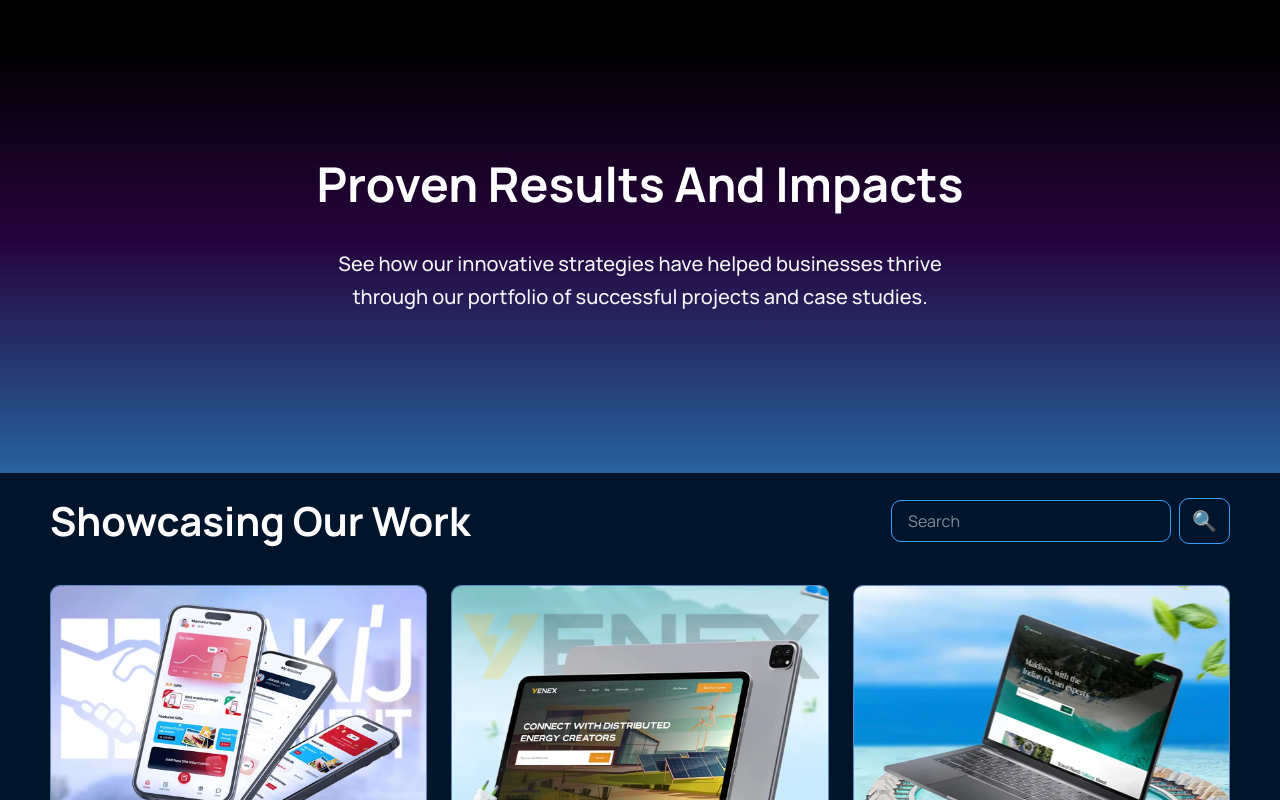
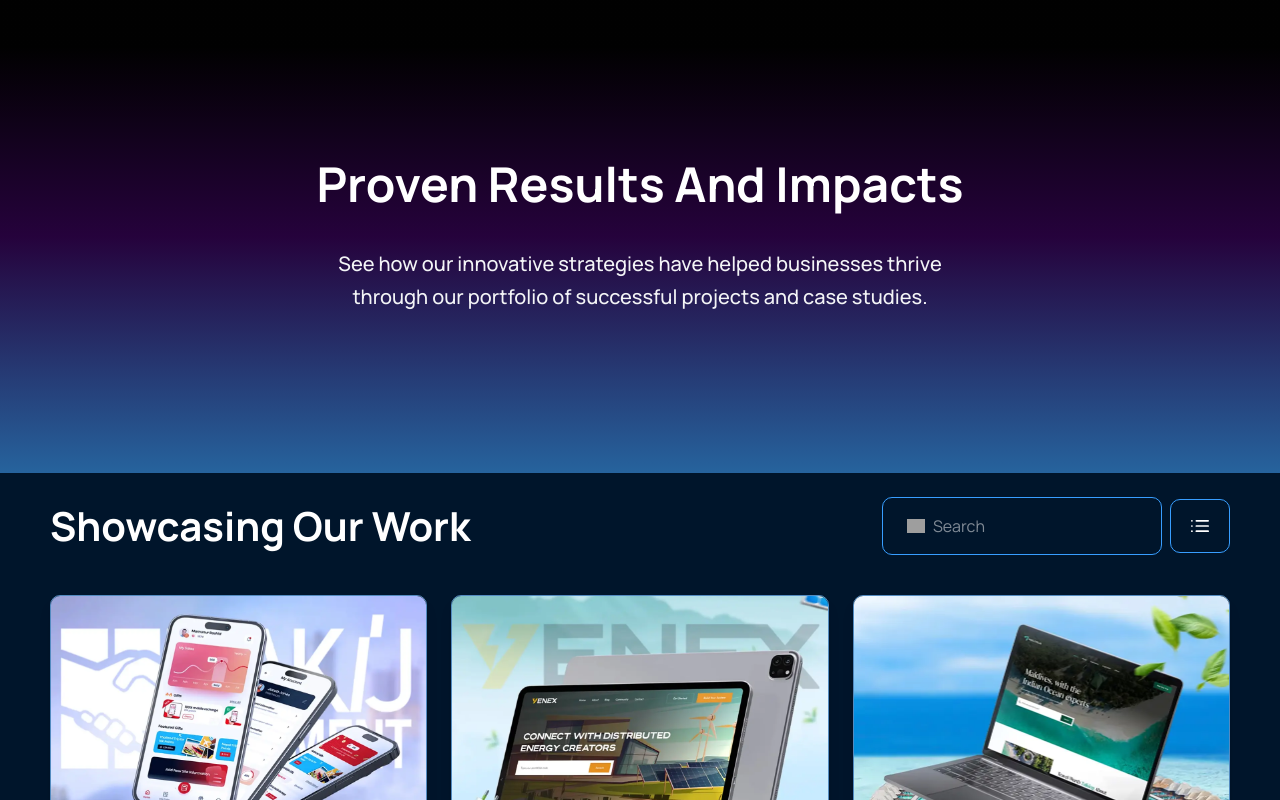
Before and after one commit to hafsatyusuf14/alpixn-portfolio, a Next.js app: page / in a window 1280 px wide. Shown: the top 800 px of the page. Built offline with nearby package versions, Linux system fonts and the light colour scheme; grey boxes are pictures that could not be loaded.

Commit message:
chore: add icons

```diff
--- a/src/components/ourWork/index.tsx
+++ b/src/components/ourWork/index.tsx
@@ -46,7 +46,8 @@ export const OurWork = () => {
             {/* Right Search + Emoji */}
             <div className="flex items-center gap-2 w-full lg:w-auto">
               {/* Search Input */}
-              <div className="flex items-center border-[0.7px] border-[#389EFF] rounded-[10px] px-4 py-2 w-full lg:w-[280px]">
+              <div className="flex items-center border-[0.7px] gap-2 border-[#389EFF] rounded-[10px] px-6 py-4 w-full lg:w-[280px]">
+                <Image src="/icons/search.svg" alt="" height={18} width={18} />
                 <input
                   type="text"
                   placeholder="Search"
@@ -55,8 +56,13 @@ export const OurWork = () => {
               </div>
 
               {/* Emoji Box */}
-              <div className="border border-[#389EFF] rounded-[10px] px-3 py-2 text-xl">
-                🔍
+              <div className="border border-[#389EFF] rounded-[10px] p-5 text-xl">
+                <Image
+                  src="/icons/group.svg"
+                  alt="group"
+                  height={12}
+                  width={18}
+                />
               </div>
             </div>
           </div>
```
